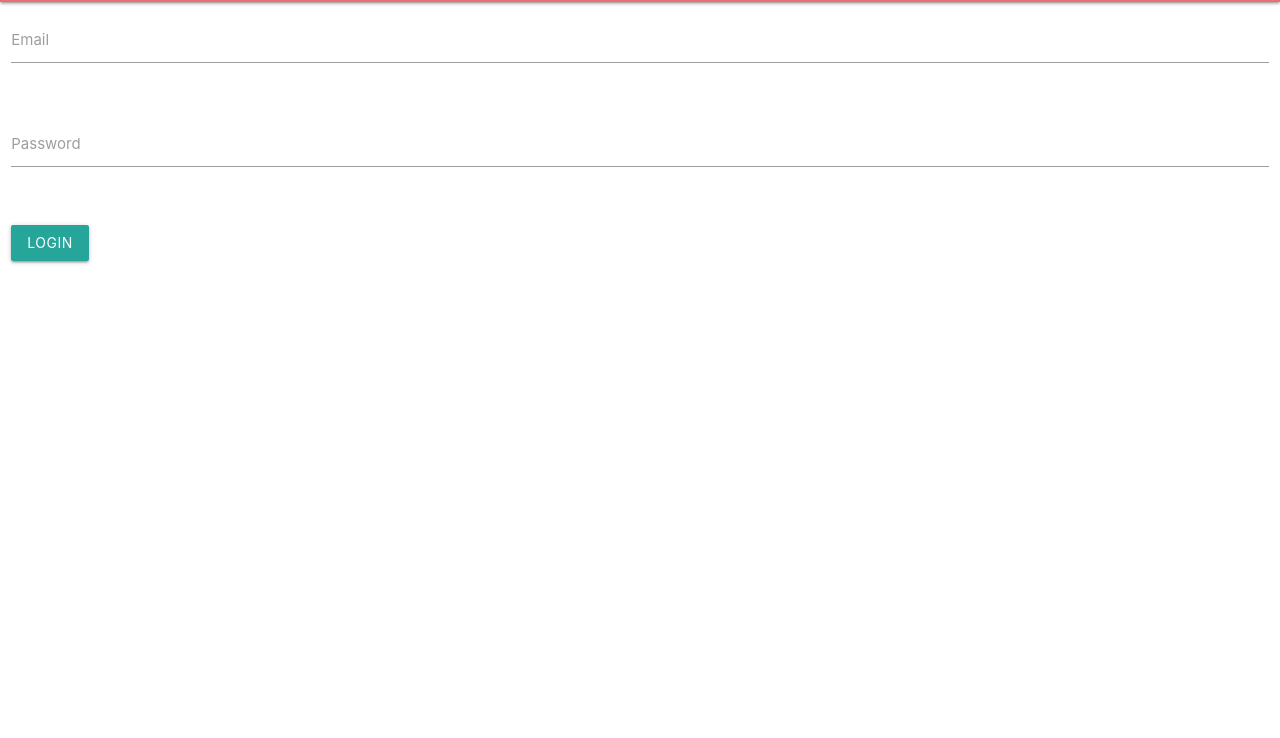
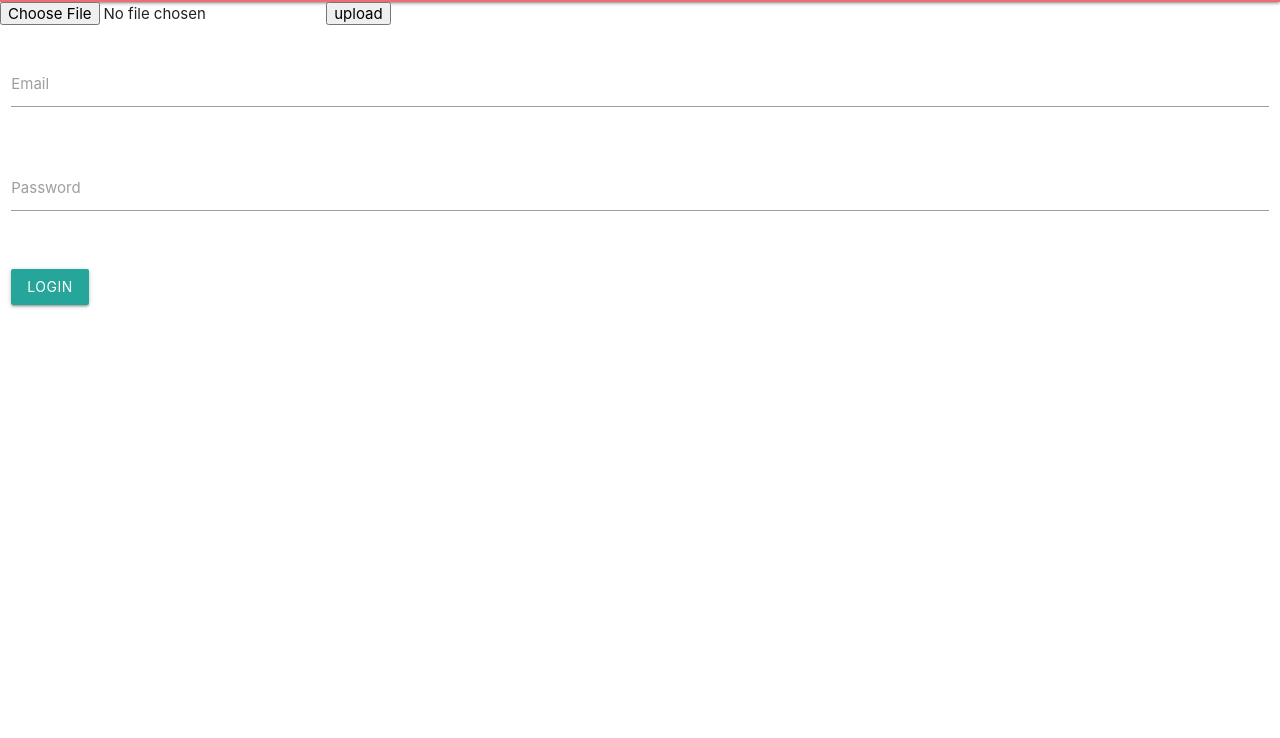
Before and after one commit to martyjg/wdi-project-3, a plain HTML site: page front-end/index.html in a window 1280 px wide. Shown: the part 62-800 px from the top of the page. Drawn offline with nearby package versions, Linux system fonts and the light colour scheme.

```diff
--- a/api/package.json
+++ b/api/package.json
@@ -23,6 +23,7 @@
     "method-override": "^2.3.5",
     "mongoose": "^4.2.7",
     "morgan": "^1.6.1",
+    "node-sass": "^3.4.2",
     "passport": "^0.3.2",
     "passport-local": "^1.0.0",
     "path": "^0.12.7"
--- a/front-end/index.html
+++ b/front-end/index.html
@@ -12,7 +12,7 @@
 <body>
   <nav>
     <div class="nav-wrapper">
-    <a href="#" class="brand-logo">VibeRate</a>
+      <a href="#" class="brand-logo">VibeRate</a>
       <ul id="nav-mobile" class="right hide-on-med-and-down">
         <li><a href="/" class="login-link logged-out">Login</a></li>
         <li><a href="/" class="register-link logged-out">Register</a></li>
@@ -52,6 +52,13 @@
       </div>
     </form>
 
+    <div class="row form-section">
+    <form action="/upload" enctype="multipart/form-data">
+      <input type="file" name="file" id="file" />
+      <button type="submit">upload</button>
+    </form>
+    </div>
+
     <form class="col s12" id="login" method="post" action="/login">
       <div class="row">
         <div class="input-field col s12">
```
Also changed, not shown: api/app.js (+6 -1 lines).
